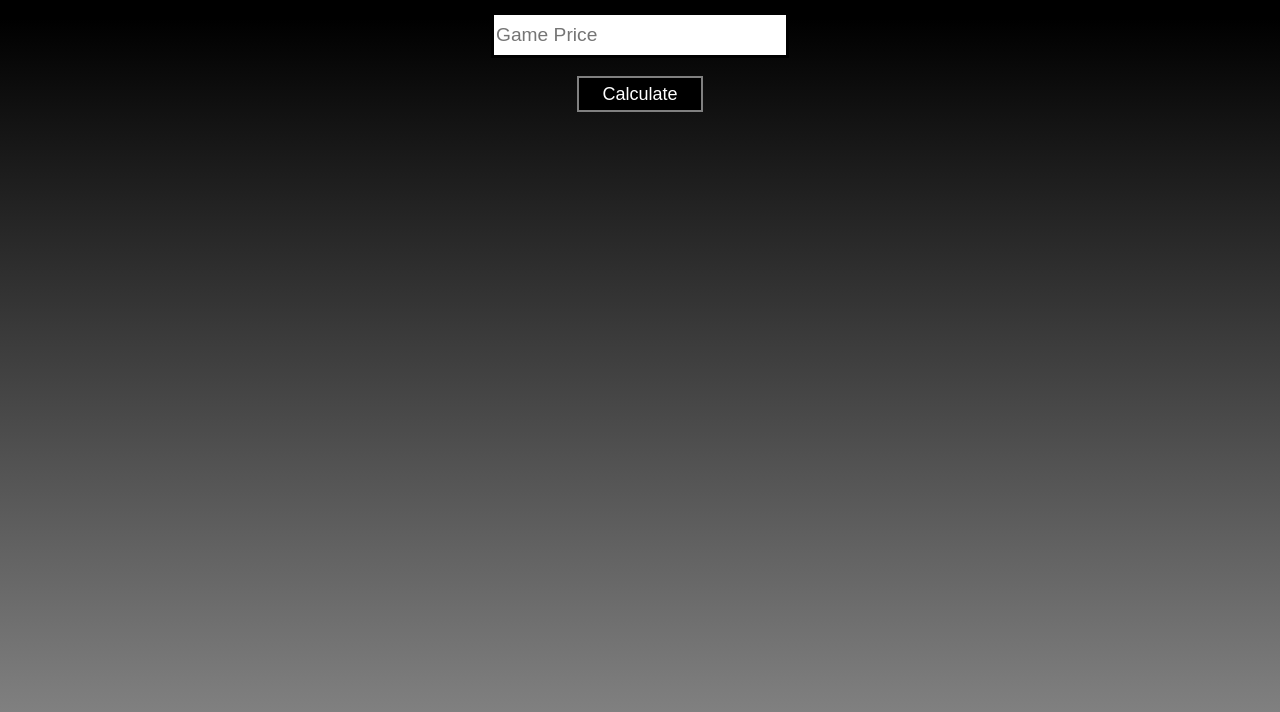
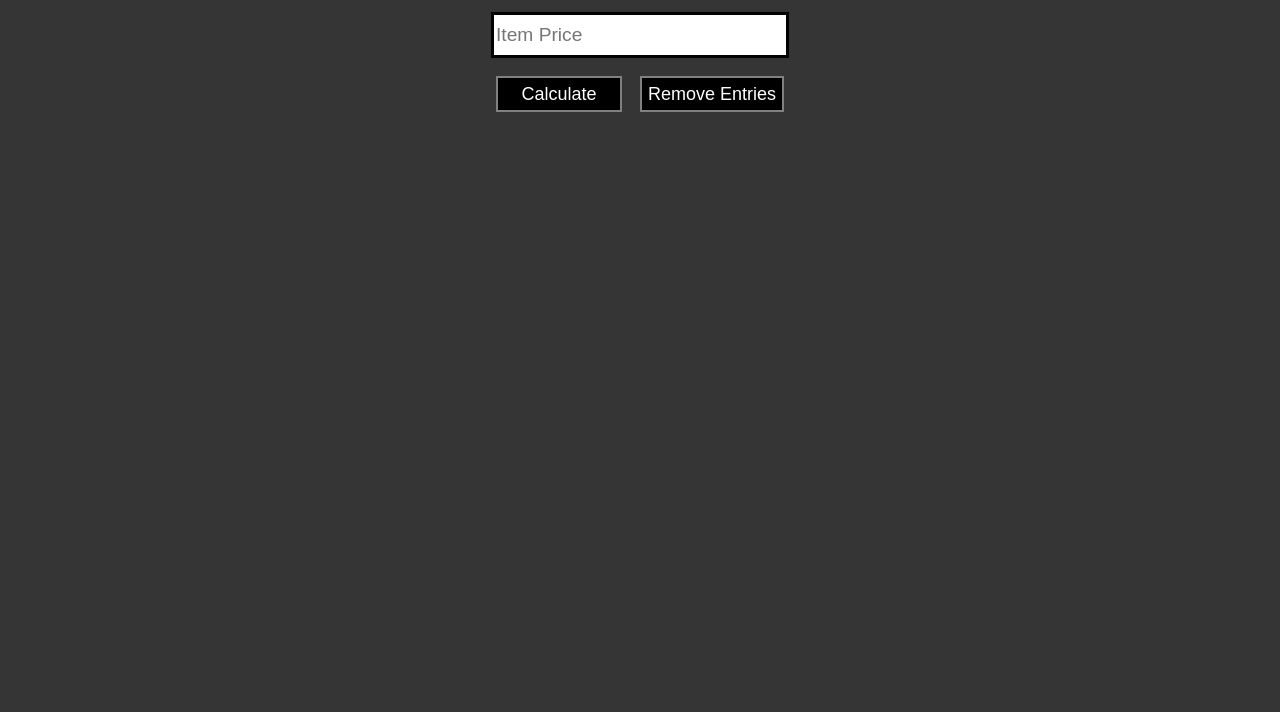
Before and after one commit to zizom01/US-to-KW-shipping, a plain HTML site: page index.html in a window 1280 px wide. Shown: the part 104-816 px from the top of the page. Drawn offline with Linux system fonts and the light colour scheme.

Commit message:
improvments

```diff
--- a/index.html
+++ b/index.html
@@ -7,10 +7,14 @@
     <link rel="stylesheet" href="styles.css">
 </head>
 <body>
-    <h1>Add price of shipping from us to kw</h1>
+    <header>
+        <h1>Add price of shipping from us to kw</h1>
+    </header>
+
     <div>
-    <input id="price" placeholder="Game Price" type="number">
-    <button type="button" onclick="addtoprice()">Calculate</button>
+    <input id="price" placeholder="Item Price" type="number">
+    <br>
+    <button type="button" onclick="addtoprice(), haveh2()">Calculate</button><button onclick="removeh2()" id="remove">Remove Entries</button>
 </div>
     <fieldset id="field">
         <div id="list" class="content"></div>
--- a/script.js
+++ b/script.js
@@ -1,5 +1,6 @@
 const perc = 0.35;
 const price = document.getElementById("price");
+
 
 
 function addtoprice() {
@@ -13,17 +14,32 @@ const result = document.getElementById("list");
 let field = document.getElementById("field");
 let hasH2 = false;
 
-// Loop through each child element
+function haveh2() {
+
+
+    // Loop through each child element
 for (let i = 0; i < result.children.length; i++) {
     let child = result.children[i];
     // Check if the current child element is an h2 element
     if (child.tagName.toLowerCase() === "h2") {
         hasH2 = true;
+        console.log("Found h2 element");
         break; // Exit the loop since we found an h2 element
     }
 }
 
 // If an h2 element was found, add the class to the field element
-if (hasH2) {
+if (hasH2 == true) {
     field.classList.add("has-child");
 }
+}
+function removeh2() {
+       while (result.firstChild) {
+        result.removeChild(result.firstChild);
+        console.log("removed a child");
+       }
+
+       if (result.children.length == 0) {
+        field.classList.remove("has-child");
+       }
+}
--- a/styles.css
+++ b/styles.css
@@ -18,11 +18,11 @@ h1 {
     height: 45%;
 }
 body {
-    background: linear-gradient(to bottom, black 15%, gray 100%);
+    background: rgb(52, 53, 52);
     min-height: 100vh;
     display: flex;
     flex-direction: column;
-    justify-content: center; /* Center the content vertically */
+    justify-content: top; /* Center the content vertically */
     align-items: center;
 }
 .content {
@@ -30,12 +30,12 @@ body {
 }
 fieldset {
     width: 30%;
-    margin: auto;
+    margin: 1em 1em;
     border: unset;
 }
 .has-child {
     border: 5px solid black;
-    background-color: red;
+    background-color: gray;
 }
 input {
     margin: 0 auto;
@@ -48,8 +48,8 @@ div {
     text-align: center;
 }
 button {
-    display: block;
-    margin: 1em auto;
+    display: inline;
+    margin: 1em 0.5em;
     width: 7em;
     height: 2em;
     background-color: black;
@@ -57,11 +57,15 @@ button {
     font-size: large;
     border: 2px solid gray;
 }
+button[id="remove"] {
+    width: fit-content;
+    display: inline-block;
+}
 button:active {
     background-color: red;
 }
 h2 {
-    border: 3px solid black;
+    border: 3px solid rgb(210, 210, 207);
     margin: 10px auto;
-    background-color: gray;
+    background-color: black;
 }
```
